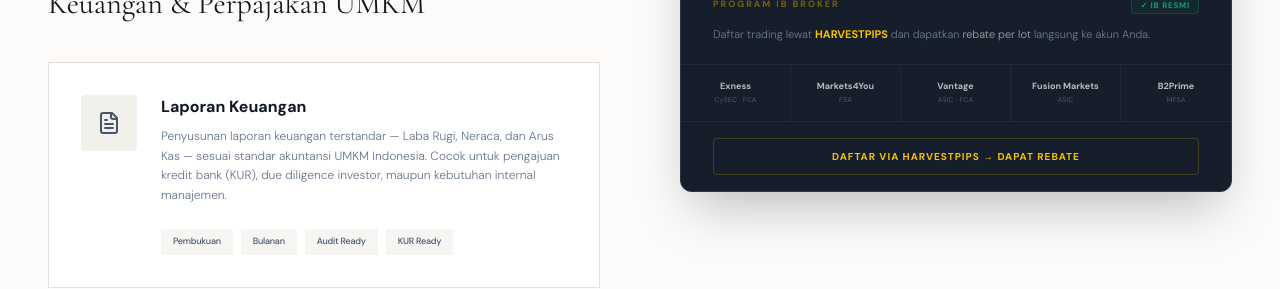
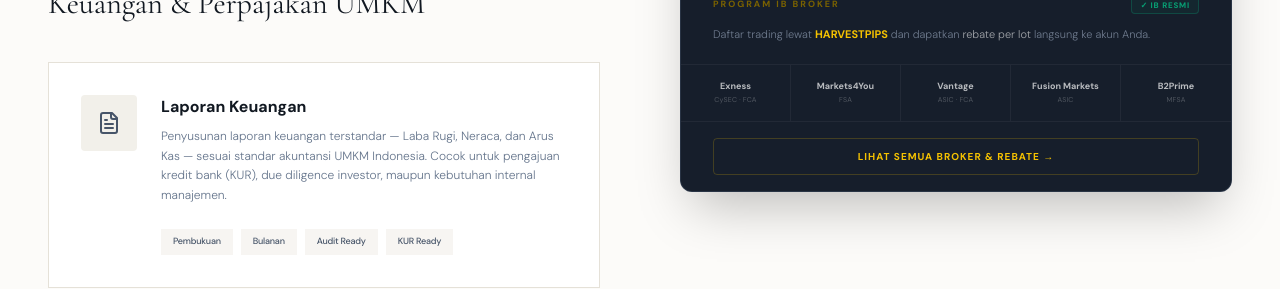
Before and after one commit to harvestpips/harvestpips, a React (Vite) app: page / in a window 1280 px wide. Shown: the part 1880-2169 px from the top of the page. Built offline with nearby package versions, Linux system fonts and the light colour scheme.

Commit message:
Update App.tsx

```diff
--- a/src/App.tsx
+++ b/src/App.tsx
@@ -362,12 +362,14 @@ export default function App() {
                     ))}
                   </div>
                   <div className="px-8 py-4 border-t border-white/5">
-                    <button
-                      onClick={() => { const el = document.getElementById('kontak'); if(el) el.scrollIntoView({behavior:'smooth'}); }}
-                      className="w-full text-[10px] tracking-widest text-gold border border-gold/20 py-2.5 rounded hover:bg-gold hover:text-dark transition-all font-semibold"
+                    <a
+                      href="/ib-broker.html"
+                      target="_blank"
+                      rel="noopener noreferrer"
+                      className="block w-full text-center text-[10px] tracking-widest text-gold border border-gold/20 py-2.5 rounded hover:bg-gold hover:text-dark transition-all font-semibold"
                     >
-                      DAFTAR VIA HARVESTPIPS → DAPAT REBATE
-                    </button>
+                      LIHAT SEMUA BROKER & REBATE →
+                    </a>
                   </div>
                 </div>
               </div>
```
